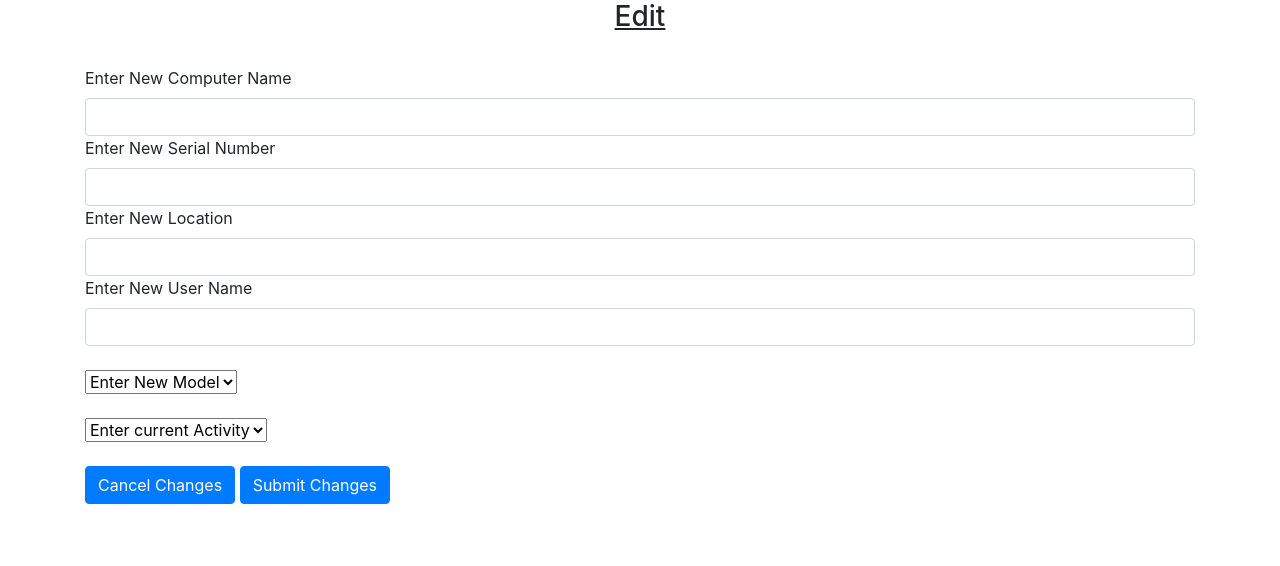
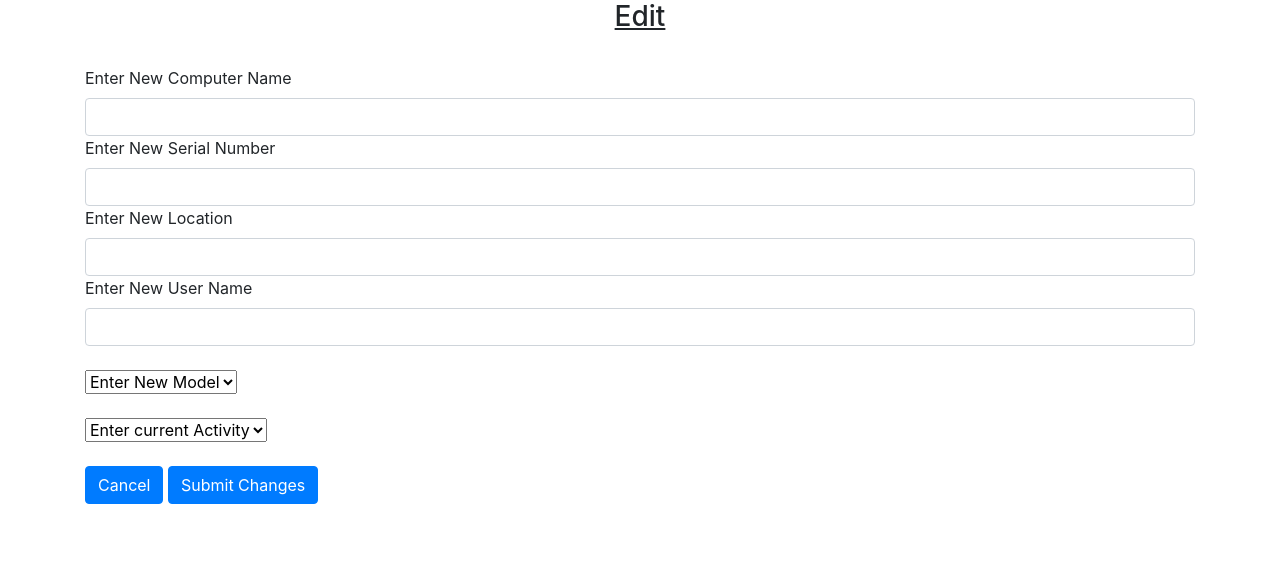
Before and after one commit to KrayziCoder11/WebsiteDB, a Flask app: template website/templates/computer_edit.html in a window 1280 px wide. Shown: the part 56-622 px from the top of the page. Run offline with Flask 2, Linux system fonts and the light colour scheme; the template is opened without the code that fills it, so the values that code supplies are empty; some libraries are stand-ins or nearby versions.

Commit message:
added cancel button

```diff
--- a/website/templates/computer_edit.html
+++ b/website/templates/computer_edit.html
@@ -59,7 +59,9 @@
 
     <br />
     <br />
-    <button type="submit" class="btn btn-primary">Cancel Changes</button>
+    <a href="/search">
+        <input type = "button" value = "Cancel" class="btn btn-primary">
+    </a>
 
     <button type="submit" class="btn btn-primary">Submit Changes</button>
 
```
